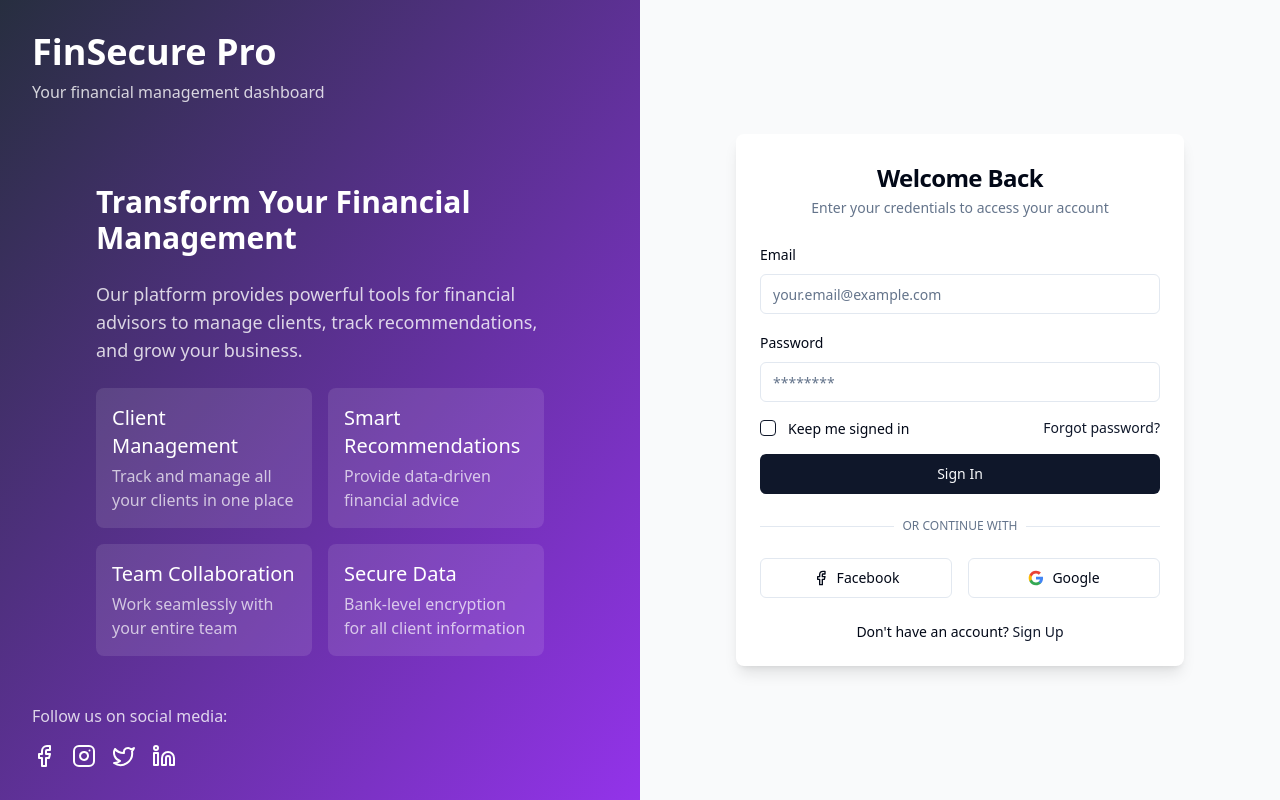
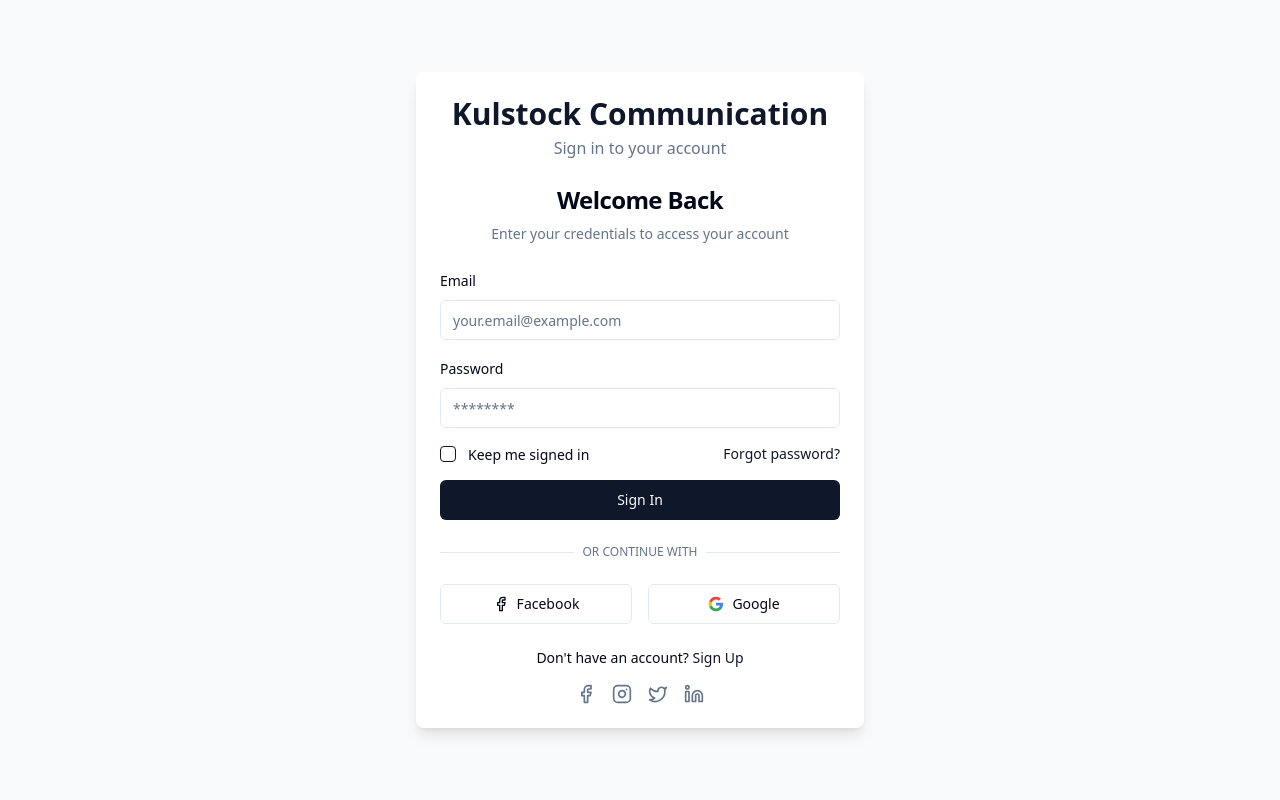
Before and after one commit to sayu585/advisory-connect-builder, a React (Vite) app: page /login in a window 1280 px wide. Built offline with nearby package versions, Linux system fonts and the light colour scheme.

Commit message:
Refactor: Remove branding from login page
Removes the branding section from the login page, leaving only the login form.

```diff
--- a/src/pages/auth/Login.tsx
+++ b/src/pages/auth/Login.tsx
@@ -50,77 +50,19 @@ const Login = () => {
   };
 
   return (
-    <div className="min-h-screen flex flex-col md:flex-row">
-      {/* Branding Section */}
-      <div className="hidden md:flex md:w-1/2 bg-gradient-to-br from-primary/90 to-purple-600 p-8 flex-col justify-between">
-        <div className="flex flex-col h-full">
-          <div className="mb-8">
-            <h1 className="text-4xl font-bold text-white">FinSecure Pro</h1>
-            <p className="text-white/80 mt-2">Your financial management dashboard</p>
+    <div className="min-h-screen flex items-center justify-center bg-gray-50 p-4">
+      <Card className="w-full max-w-md shadow-lg border-0">
+        <CardHeader className="space-y-2 text-center">
+          <div className="mx-auto mb-4">
+            <h1 className="text-3xl font-bold text-primary">Kulstock Communication</h1>
+            <p className="text-muted-foreground mt-1">Sign in to your account</p>
           </div>
-
-          <div className="flex-grow flex items-center justify-center">
-            <div className="text-white space-y-6 max-w-md">
-              <h2 className="text-3xl font-semibold">Transform Your Financial Management</h2>
-              <p className="text-white/80 text-lg">
-                Our platform provides powerful tools for financial advisors
-                to manage clients, track recommendations, and grow your business.
-              </p>
-              <div className="grid grid-cols-2 gap-4 mt-8">
-                <div className="bg-white/10 p-4 rounded-lg">
-                  <h3 className="font-medium text-xl">Client Management</h3>
-                  <p className="text-white/70 mt-1">Track and manage all your clients in one place</p>
-                </div>
-                <div className="bg-white/10 p-4 rounded-lg">
-                  <h3 className="font-medium text-xl">Smart Recommendations</h3>
-                  <p className="text-white/70 mt-1">Provide data-driven financial advice</p>
-                </div>
-                <div className="bg-white/10 p-4 rounded-lg">
-                  <h3 className="font-medium text-xl">Team Collaboration</h3>
-                  <p className="text-white/70 mt-1">Work seamlessly with your entire team</p>
-                </div>
-                <div className="bg-white/10 p-4 rounded-lg">
-                  <h3 className="font-medium text-xl">Secure Data</h3>
-                  <p className="text-white/70 mt-1">Bank-level encryption for all client information</p>
-                </div>
-              </div>
-            </div>
-          </div>
-
-          <div className="mt-auto">
-            <p className="text-white/80 mb-4">Follow us on social media:</p>
-            <div className="flex space-x-4">
-              <a href="https://facebook.com" target="_blank" rel="noreferrer" className="text-white hover:text-white/80 transition-colors">
-                <Facebook className="w-6 h-6" />
-              </a>
-              <a href="https://instagram.com" target="_blank" rel="noreferrer" className="text-white hover:text-white/80 transition-colors">
-                <Instagram className="w-6 h-6" />
-              </a>
-              <a href="https://twitter.com" target="_blank" rel="noreferrer" className="text-white hover:text-white/80 transition-colors">
-                <Twitter className="w-6 h-6" />
-              </a>
-              <a href="https://linkedin.com" target="_blank" rel="noreferrer" className="text-white hover:text-white/80 transition-colors">
-                <Linkedin className="w-6 h-6" />
-              </a>
-            </div>
-          </div>
-        </div>
-      </div>
-
-      {/* Login Form Section */}
-      <div className="flex flex-1 items-center justify-center p-8 bg-gray-50">
-        <Card className="w-full max-w-md shadow-lg border-0">
-          <CardHeader className="space-y-1 pb-6">
-            {/* Mobile version branding */}
-            <div className="md:hidden text-center mb-6">
-              <h1 className="text-3xl font-bold text-primary">FinSecure Pro</h1>
-              <p className="text-muted-foreground mt-1">Your financial management dashboard</p>
-            </div>
-            <CardTitle className="text-2xl font-bold text-center">Welcome Back</CardTitle>
-            <CardDescription className="text-center">
+          <CardTitle className="text-2xl">Welcome Back</CardTitle>
+          <CardDescription>
             Enter your credentials to access your account
           </CardDescription>
         </CardHeader>
+
         <CardContent>
           <Form {...form}>
             <form onSubmit={form.handleSubmit(onSubmit)} className="space-y-4">
@@ -209,16 +151,13 @@ const Login = () => {
             </div>
           </div>
         </CardContent>
-          <CardFooter className="flex flex-col space-y-2">
+        <CardFooter className="flex flex-col space-y-4">
           <div className="text-sm text-center">
             Don't have an account?{" "}
             <Link to="/register" className="text-primary font-medium hover:underline">
               Sign Up
             </Link>
           </div>
-            {/* Mobile version social links */}
-            <div className="md:hidden mt-4">
-              <p className="text-sm text-muted-foreground mb-2 text-center">Follow us on social media</p>
           <div className="flex justify-center space-x-4">
             <a href="https://facebook.com" target="_blank" rel="noreferrer" className="text-muted-foreground hover:text-primary transition-colors">
               <Facebook className="w-5 h-5" />
@@ -233,10 +172,8 @@ const Login = () => {
               <Linkedin className="w-5 h-5" />
             </a>
           </div>
-            </div>
         </CardFooter>
       </Card>
-      </div>
     </div>
   );
 };
```
Lines whose indentation alone changed are shown as unchanged.
